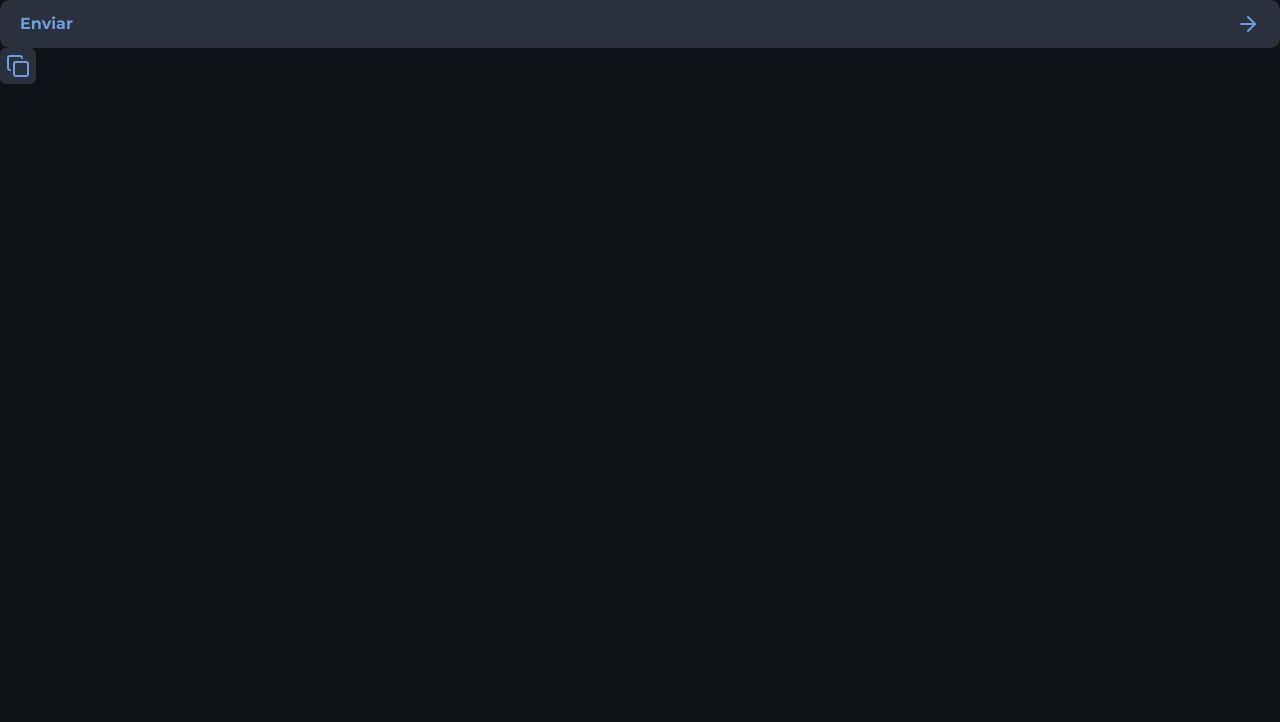
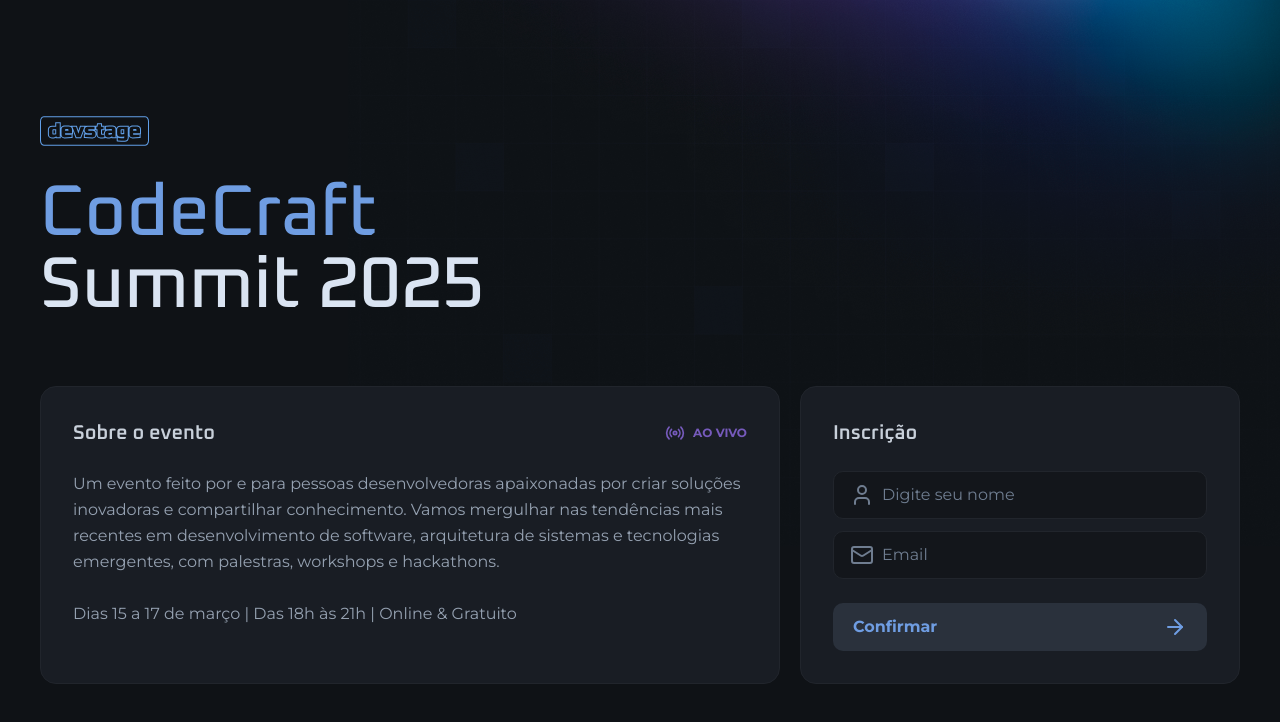
Before and after one commit to Mauricio-Chiapetta/nlw-connect-app, a Next.js app: page / in a window 1280 px wide. Shown: the top 722 px of the page. Built offline with nearby package versions, Linux system fonts and the light colour scheme.

Commit message:
terminando primeira tela e instalando o biome

```diff
--- /dev/null
+++ b/biome.json
@@ -0,0 +1,37 @@
+{
+	"$schema": "./node_modules/@biomejs/biome/configuration_schema.json",
+	"organizeImports": {
+	  "enabled": true
+	},
+	"formatter": {
+	  "indentStyle": "space",
+	  "indentWidth": 2,
+	  "lineWidth": 80
+	},
+	"javascript": {
+	  "formatter": {
+		"arrowParentheses": "asNeeded",
+		"jsxQuoteStyle": "double",
+		"quoteStyle": "single",
+		"semicolons": "asNeeded",
+		"trailingCommas": "es5"
+	  }
+	},
+	"linter": {
+	  "enabled": true,
+	  "rules": {
+		"recommended": true,
+		"a11y": {
+		  "noSvgWithoutTitle": "off"
+		},
+		"suspicious": {
+		  "noArrayIndexKey": "info"
+		}
+	  }
+	},
+	"files": {
+	  "ignore": [
+		"node_modules"
+	  ]
+	}
+  }
--- a/package.json
+++ b/package.json
@@ -18,6 +18,7 @@
     "tailwindcss": "^4.0.7"
   },
   "devDependencies": {
+    "@biomejs/biome": "1.9.4",
     "@eslint/eslintrc": "^3",
     "@types/node": "^20",
     "@types/react": "^19",
--- a/src/app/layout.tsx
+++ b/src/app/layout.tsx
@@ -15,7 +15,7 @@
 
 const montserrat = Montserrat({
   subsets: ["latin"],
-  weight: ["400", "700"],
+  weight: ["400", "700","500"],
   variable: "--montserrat-font",
 });
 
@@ -23,8 +23,11 @@
   children,
 }: Readonly<{ children: React.ReactNode }>) {
   return (
-    <html lang="pt-br" className={`antialiased ${oxanium.variable} ${montserrat.variable}`}>
-      <body >{children}</body>
+    // biome-ignore lint/a11y/useValidLang: <explanation>
+<html lang="pt-br" className={`${oxanium.variable} ${montserrat.variable}`}>
+      <body className="bg-gray-900 text-gray-100  bg-[url(/background.png)] bg-no-repeat md:bg-right-top bg-top">
+        {children}
+      </body>
     </html>
   );
 }
--- a/src/app/page.tsx
+++ b/src/app/page.tsx
@@ -1,18 +1,73 @@
+import logo from "@/assets/logo.svg";
+import Image from "next/image";
+import { ArrowRight, Mail, Radio, User } from "lucide-react";
+import { InputField, InputIcon, InputRoot } from "@/components/input";
 import { Button } from "@/components/Button";
-import { IconButton } from "@/components/Icon-button";
-import { ArrowRight,Copy } from "lucide-react";
 
 export default function Home() {
   return (
-    <div className="min-h-screen bg-gray-900">
-      <Button type="submit">
-        Enviar
-        <ArrowRight />
-      </Button>
+      <main className="max-w-[1240px] mx-auto px-5 py-8 md:py-0">
+      <div className="min-h-dvh flex justify-center gap-16 flex-col">
+        <div className="flex flex-col gap-8 items-center md:items-start">
+          <Image src={logo} alt="Devstage" width={108.5} height={30} />
+          <h1 className="text-4xl text-center leading-none font-heading font-medium flex flex-col md:text-7xl md:text-left">
+            <span className="text-blue">CodeCraft</span>
+            Summit 2025
+          </h1>
+        </div>
+        <div className="flex gap-5 items-stretch flex-col md:flex-row">
+          <div className="flex-1 bg-gray-700 border  border-gray-600 rounded-2xl p-8 space-y-6">
+            <div className="flex items-center justify-between">
+              <h2 className="text-gray-200 font-heading font-semibold text-xl">
+                Sobre o evento
+              </h2>
+              <span className="flex gap-2 font-semibold text-purple text-xs items-center animate-pulse">
+                <Radio className="size-5" />
+                AO VIVO
+              </span>
+            </div>
+            <p className="text-gray-300 leading-relaxed text-sm md:text-base">
+              Um evento feito por e para pessoas desenvolvedoras apaixonadas por
+              criar soluções inovadoras e compartilhar conhecimento. Vamos
+              mergulhar nas tendências mais recentes em desenvolvimento de
+              software, arquitetura de sistemas e tecnologias emergentes, com
+              palestras, workshops e hackathons.
+              <br />
+              <br />
+              Dias 15 a 17 de março | Das 18h às 21h | Online & Gratuito{" "}
+            </p>
+          </div>
 
-      <IconButton>
-        <Copy/>
-      </IconButton>
-    </div>
+          <form className="bg-gray-700 border border-gray-600 rounded-2xl p-8 space-y-6 w-full md:max-w-[440px]">
+            <h2 className="text-gray-200 font-heading font-semibold text-xl">
+              Inscrição
+            </h2>
+            <div className="space-y-3">
+              <InputRoot>
+                <InputIcon>
+                  <User />
+                </InputIcon>
+                <InputField
+                  type="text"
+                  placeholder="Digite seu nome"
+                />
+              </InputRoot>
+
+              <InputRoot>
+                <InputIcon>
+                  <Mail />
+                </InputIcon>
+                <InputField type="email" placeholder="Email" />
+              </InputRoot>
+            </div>
+
+            <Button type="submit">
+              Confirmar
+              <ArrowRight />
+            </Button>
+          </form>
+        </div>
+      </div>
+    </main>
   );
 }
--- a/src/components/Button.tsx
+++ b/src/components/Button.tsx
@@ -1,4 +1,4 @@
-import { ComponentProps, ReactNode } from "react";
+import type { ComponentProps } from "react";
 
 interface ButtonProps extends ComponentProps<"button"> {}
 
--- a/src/components/Icon-button.tsx
+++ b/src/components/Icon-button.tsx
@@ -1,4 +1,4 @@
-import { ComponentProps, ReactNode } from "react";
+import type { ComponentProps, ReactNode } from "react";
 interface IconButtonProps extends ComponentProps<"button"> {
   children: ReactNode;
 }
--- a/src/components/input.tsx
+++ b/src/components/input.tsx
@@ -1,10 +1,34 @@
-import { ComponentProps } from "react";
+import type { ComponentProps } from "react";
 
-interface InputProps extends ComponentProps<"input"> {}
+interface inputIconProps extends ComponentProps<"div"> {
+  error?: boolean;
+}
+export function InputRoot({ error = false, ...props }: inputIconProps) {
+  return (
+    <div
+      data-error={error}
+      className="group bg-gray-800 h-12 border border-gray-600 px-4 rounded-xl flex items-center gap-2 focus-within:border-gray-100 data-[error=true]:border-danger"
+      {...props}
+    />
+  );
+}
 
-export function Input(props: InputProps) {
+interface inputRootProps extends ComponentProps<"span"> {}
+export function InputIcon(props: inputRootProps) {
+  return (
+    <span
+      className="text-gray-400 group-focus-within:text-gray-100 group-[&:not(:has(input:placeholder-shown))]:text-gray-100 group-data-[error=true]:text-danger"
+      {...props}
+    />
+  );
+}
 
-    return (
-        <input {...props}/>
-    )
+interface inputFieldProps extends ComponentProps<"input"> {}
+export function InputField(props: inputFieldProps) {
+  return (
+    <input
+      className="flex-1 outline-0 placeholder-gray-400 text-gray-100"
+      {...props}
+    />
+  );
 }
```
Also changed, not shown: 1 other file (tests, documents, lock files or other folders).
